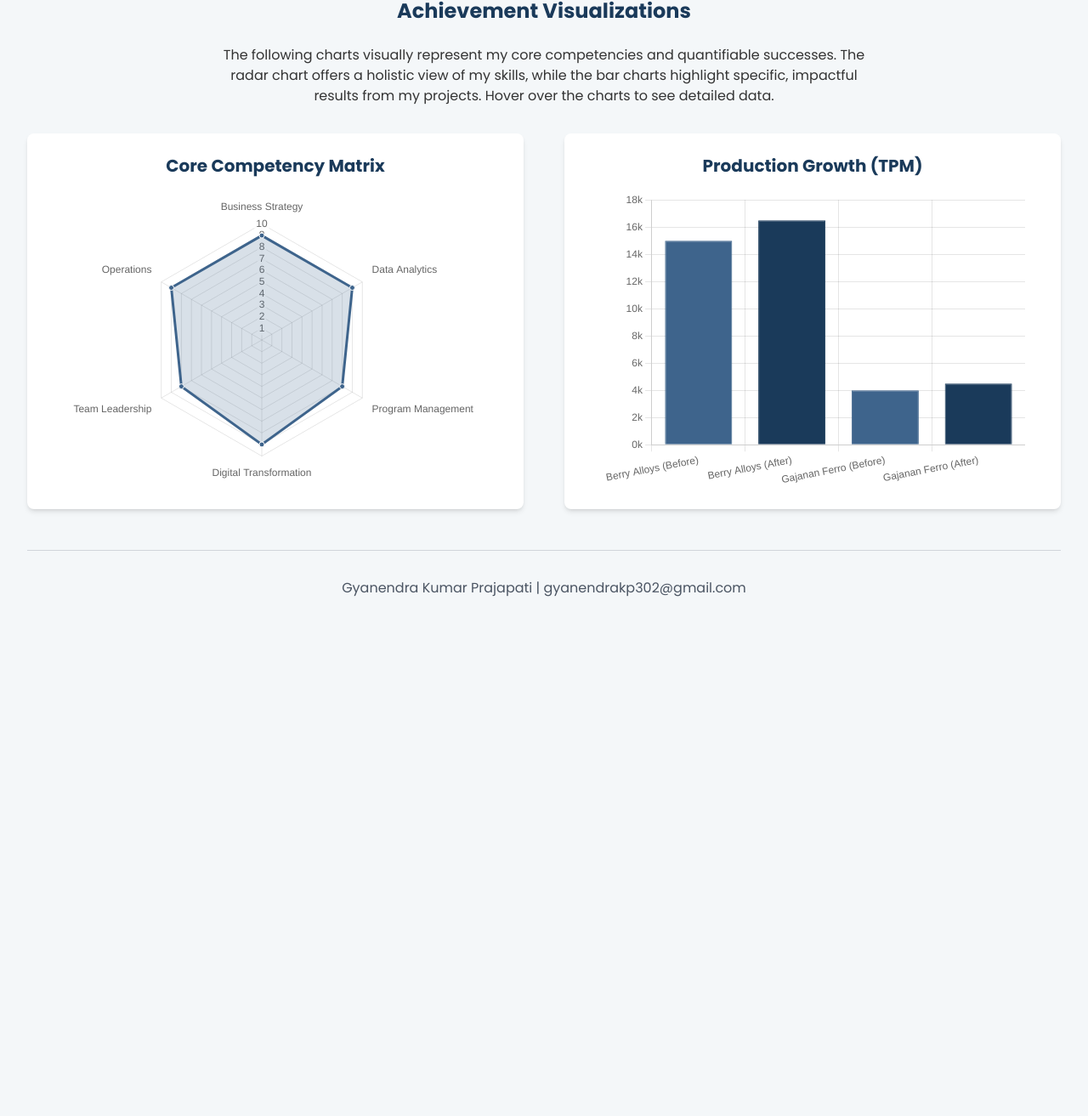
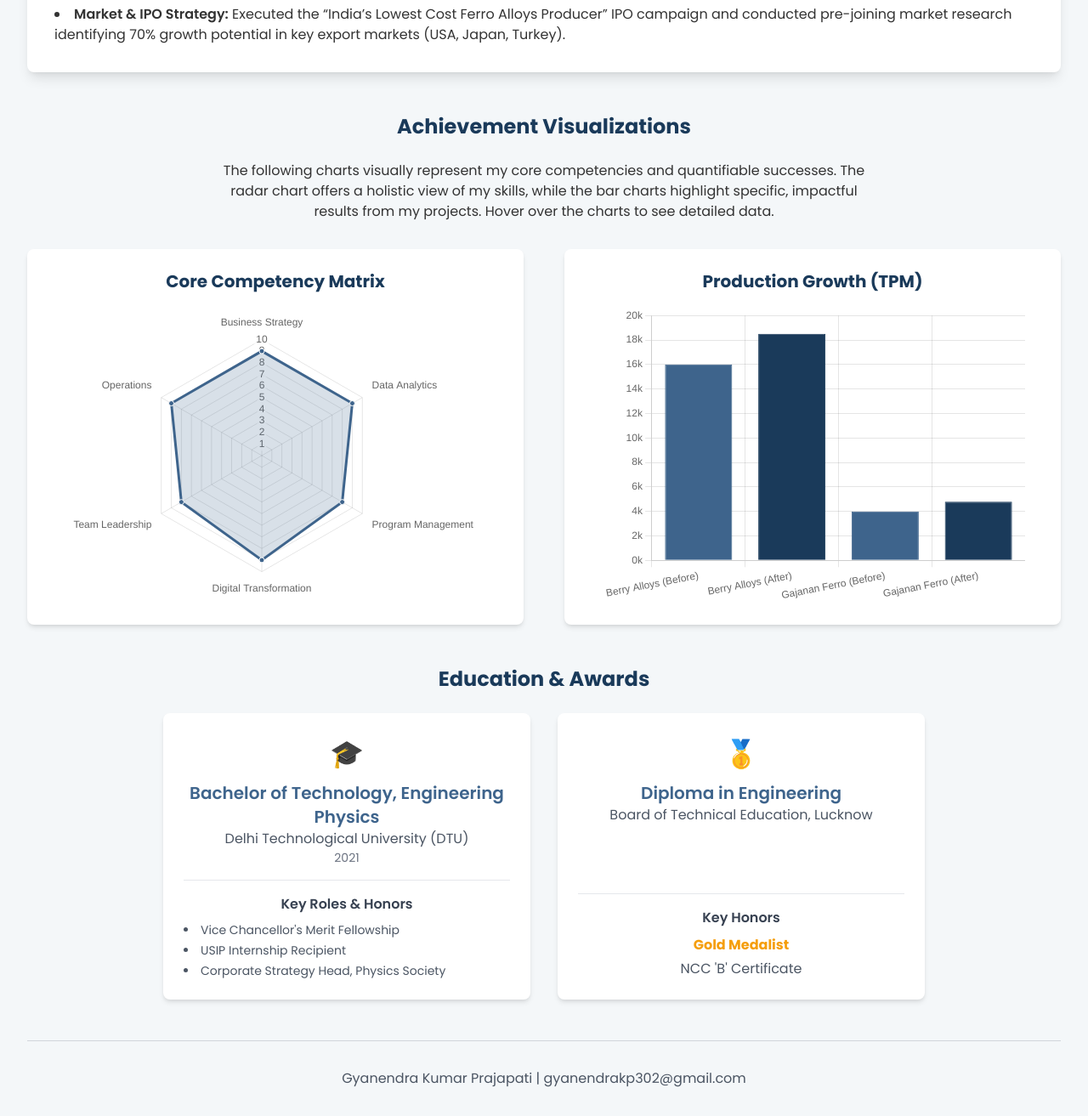
Before and after one commit to gyani321/gyani321.github.io, a plain HTML site: page index.html in a window 1280 px wide. Shown: the part 1348-2661 px from the top of the page at 85% size. Before the commit the page ends 2084 px from the top, so only its background shows below. Drawn offline with nearby package versions, Linux system fonts and the light colour scheme.

Commit message:
Update index.html

```diff
--- a/index.html
+++ b/index.html
@@ -55,6 +55,25 @@
                 height: 350px;
             }
         }
+        .metric-card, .education-card {
+            background-color: white;
+            padding: 1.5rem;
+            border-radius: 0.5rem;
+            box-shadow: 0 4px 6px -1px rgba(0, 0, 0, 0.1), 0 2px 4px -1px rgba(0, 0, 0, 0.06);
+            text-align: center;
+            transition: transform 0.3s ease, box-shadow 0.3s ease;
+            display: flex;
+            flex-direction: column;
+            justify-content: space-between;
+        }
+        .metric-card:hover, .education-card:hover {
+            transform: translateY(-5px);
+            box-shadow: 0 10px 15px -3px rgba(0, 0, 0, 0.1), 0 4px 6px -2px rgba(0, 0, 0, 0.05);
+        }
+        .icon {
+            font-size: 2rem;
+            margin-bottom: 0.5rem;
+        }
     </style>
 </head>
 <body class="antialiased">
@@ -71,19 +90,23 @@
                 <p>This section provides a high-level overview of my most significant achievements, showcasing my ability to drive substantial financial and operational improvements. Interact with these cards to get a quick glimpse of the value I bring.</p>
             </div>
             <div class="grid grid-cols-1 sm:grid-cols-2 lg:grid-cols-4 gap-6">
-                <div class="bg-white p-6 rounded-lg shadow-md text-center transform hover:scale-105 transition-transform duration-300">
+                <div class="metric-card">
+                    <div class="icon text-green-500">💰</div>
                     <h3 class="text-3xl font-bold text-secondary">₹5 Cr/Month</h3>
                     <p class="mt-2 text-gray-600">Operational Cost Savings</p>
                 </div>
-                <div class="bg-white p-6 rounded-lg shadow-md text-center transform hover:scale-105 transition-transform duration-300">
+                <div class="metric-card">
+                    <div class="icon text-blue-500">📈</div>
                     <h3 class="text-3xl font-bold text-secondary">₹425 Cr</h3>
                     <p class="mt-2 text-gray-600">Revenue Growth Delivered</p>
                 </div>
-                <div class="bg-white p-6 rounded-lg shadow-md text-center transform hover:scale-105 transition-transform duration-300">
+                <div class="metric-card">
+                    <div class="icon text-purple-500">👥</div>
                     <h3 class="text-3xl font-bold text-secondary">20,000+</h3>
                     <p class="mt-2 text-gray-600">Influencers Onboarded</p>
                 </div>
-                <div class="bg-white p-6 rounded-lg shadow-md text-center transform hover:scale-105 transition-transform duration-300">
+                <div class="metric-card">
+                    <div class="icon text-red-500">🚀</div>
                     <h3 class="text-3xl font-bold text-secondary">200%</h3>
                     <p class="mt-2 text-gray-600">E-commerce Sales Surge</p>
                 </div>
@@ -122,6 +145,40 @@
             </div>
         </section>
 
+        <section id="education-awards" class="mb-12">
+            <h2 class="text-2xl font-bold text-primary mb-6 text-center">Education & Awards</h2>
+            <div class="grid grid-cols-1 md:grid-cols-2 gap-8 max-w-4xl mx-auto">
+                <div class="education-card">
+                    <div>
+                        <div class="icon">🎓</div>
+                        <h3 class="text-xl font-semibold text-secondary">Bachelor of Technology, Engineering Physics</h3>
+                        <p class="text-gray-600">Delhi Technological University (DTU)</p>
+                        <p class="text-sm text-gray-500">2021</p>
+                    </div>
+                    <div class="mt-4 pt-4 border-t border-gray-200 text-left">
+                        <h4 class="font-semibold text-center text-gray-700 mb-2">Key Roles & Honors</h4>
+                        <ul class="list-disc list-inside text-sm text-gray-600 space-y-1">
+                            <li>Vice Chancellor's Merit Fellowship</li>
+                            <li>USIP Internship Recipient</li>
+                            <li>Corporate Strategy Head, Physics Society</li>
+                        </ul>
+                    </div>
+                </div>
+                <div class="education-card">
+                    <div>
+                        <div class="icon">🥇</div>
+                        <h3 class="text-xl font-semibold text-secondary">Diploma in Engineering</h3>
+                        <p class="text-gray-600">Board of Technical Education, Lucknow</p>
+                    </div>
+                    <div class="mt-4 pt-4 border-t border-gray-200">
+                        <h4 class="font-semibold text-center text-gray-700 mb-2">Key Honors</h4>
+                        <p class="text-md font-bold text-amber-500">Gold Medalist</p>
+                        <p class="text-md text-gray-600 mt-1">NCC 'B' Certificate</p>
+                    </div>
+                </div>
+            </div>
+        </section>
+
         <footer class="text-center pt-8 border-t border-gray-300">
              <p class="text-gray-600">Gyanendra Kumar Prajapati | gyanendrakp302@gmail.com</p>
         </footer>
@@ -136,15 +193,16 @@
                     company: "Berry Alloys Ltd. - Captain Steel India Ltd. Group",
                     period: "Aug 2024 - Present",
                     details: [
-                        "Transitioned from consultant to a full-time leadership role by MD's personal invitation to unify strategic execution.",
-                        "Led business excellence initiatives across 5 manufacturing units, focusing on cost reduction and process streamlining.",
-                        "Established a monthly governance structure for operational reviews, tracking KPIs, and implementing cost-saving strategies.",
-                        "Architected and led the development of multiple key enterprise systems to drive digital transformation and operational efficiency."
+                        "I initially joined Berry Alloys Ltd. as a consultant through The Sherpas. Impressed by my performance, Berry’s MD personally invited me to join full-time and consolidate Berry and Sherpas' efforts toward a unified strategic execution model.",
+                        "Oversee operations and analytics for 5 manufacturing units, focusing on cost reduction and production optimization.",
+                        "Led monthly operational budget meetings, tracking KPIs, and implementing cost-saving strategies.",
+                        "Managed a team of 150+ employees, including direct supervision of 12 team members."
                     ],
                     achievements: {
                         "Cost Reduction": "Delivered ₹5 Crore/month in operational cost savings across 9 furnaces.",
-                        "Production Growth": "Increased Berry Alloys' production by 10% (to 16,500 TPM) and Gajanan Ferro's by 12.5% (to 4,500 TPM) within 4 months.",
-                        "Digital Architecture": "Architected key systems including: Charge Mix Optimizer, Plant Equipment/KPI Monitoring, Vehicle Tracking, a Central Data Repository for IPO planning, and a Document Management System for marketing & exports."
+                        "Production Growth": "Increased Berry Alloys' production from 16,000 to 18,500 TPM and Gajanan Ferro's from 4,000 to 4,800 TPM.",
+                        "Digital Architecture": "Led software development for real-time operational improvements, including Tapping Analysis, Breakdown Management, and Charge Mix Optimization.",
+                        "Market & IPO Strategy": "Executed the “India’s Lowest Cost Ferro Alloys Producer” IPO campaign and conducted pre-joining market research identifying 70% growth potential in key export markets (USA, Japan, Turkey)."
                     }
                 },
                 {
@@ -272,7 +330,7 @@
                     labels: ['Berry Alloys (Before)', 'Berry Alloys (After)', 'Gajanan Ferro (Before)', 'Gajanan Ferro (After)'],
                     datasets: [{
                         label: 'Production in TPM',
-                        data: [15000, 16500, 4000, 4500],
+                        data: [16000, 18500, 4000, 4800],
                         backgroundColor: ['#3E648C', '#1A3A5A', '#3E648C', '#1A3A5A'],
                         borderColor: ['#3E648C', '#1A3A5A', '#3E648C', '#1A3A5A'],
                         borderWidth: 1
```
